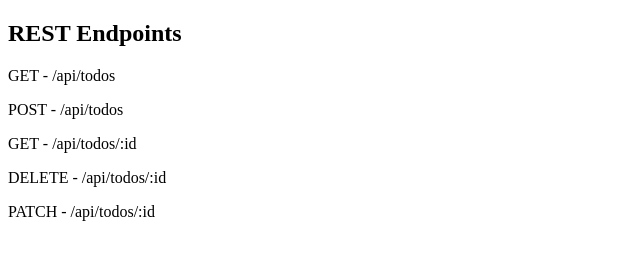
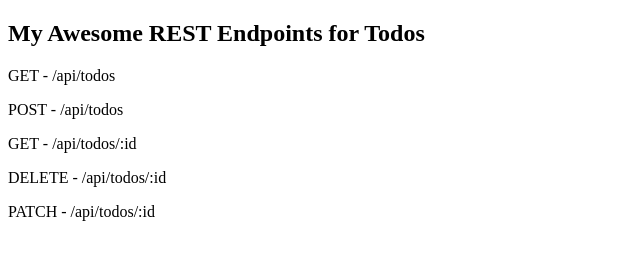
Before and after one commit to synergy2411/todos-app, a website: page src/public/index.html in a window 1280 px wide. Shown: the whole page, without its empty margins (0-640 px from the left). Drawn offline with Linux system fonts and the light colour scheme.

Commit message:
changes in html

```diff
--- a/src/public/index.html
+++ b/src/public/index.html
@@ -4,7 +4,7 @@
     <title>My Todo App</title>
 </head>
 <body>
-    <h2>REST Endpoints</h2>
+    <h2>My Awesome REST Endpoints for Todos</h2>
     <p>GET - /api/todos</p>
     <p>POST - /api/todos</p>
     <p>GET - /api/todos/:id</p>
```
